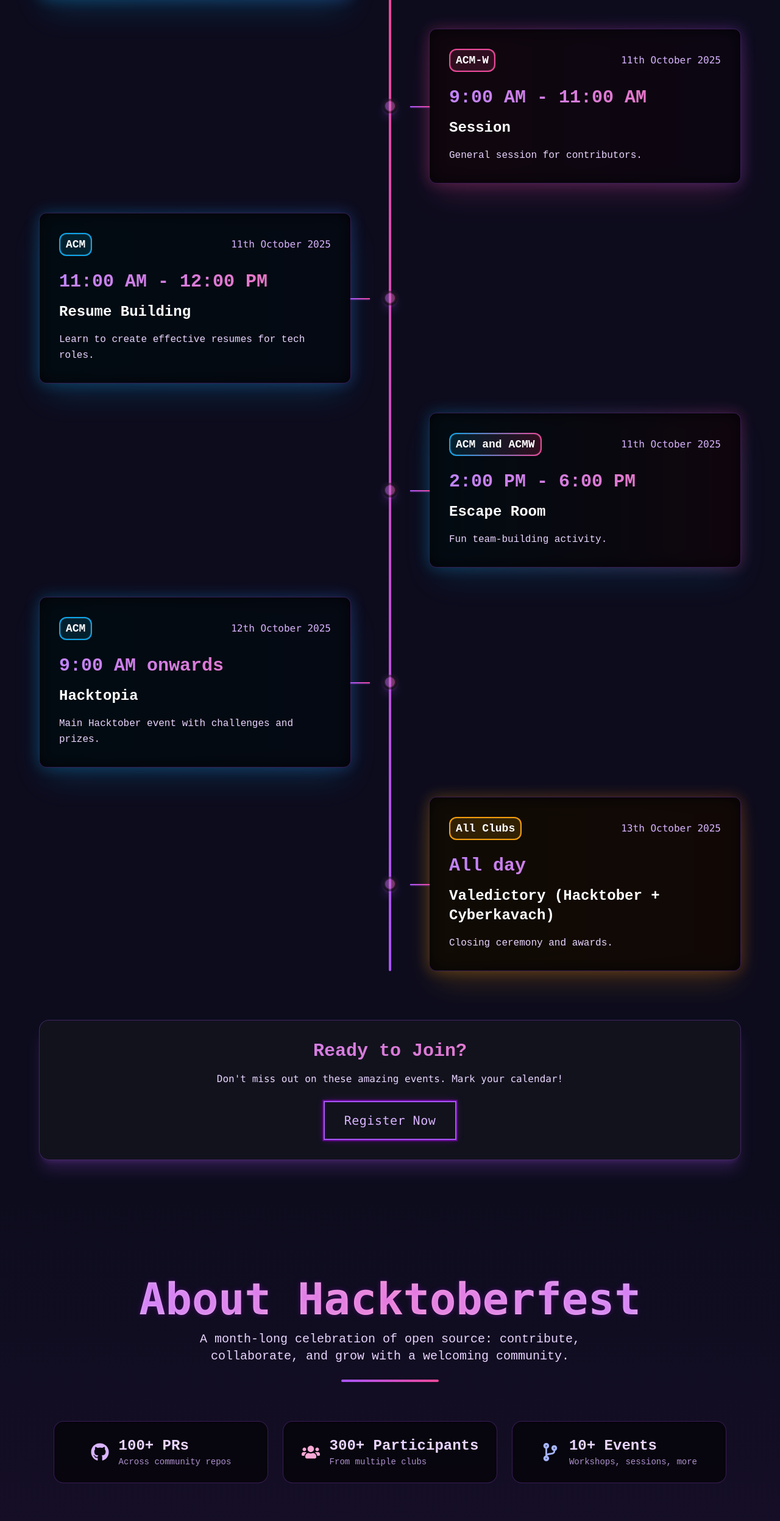
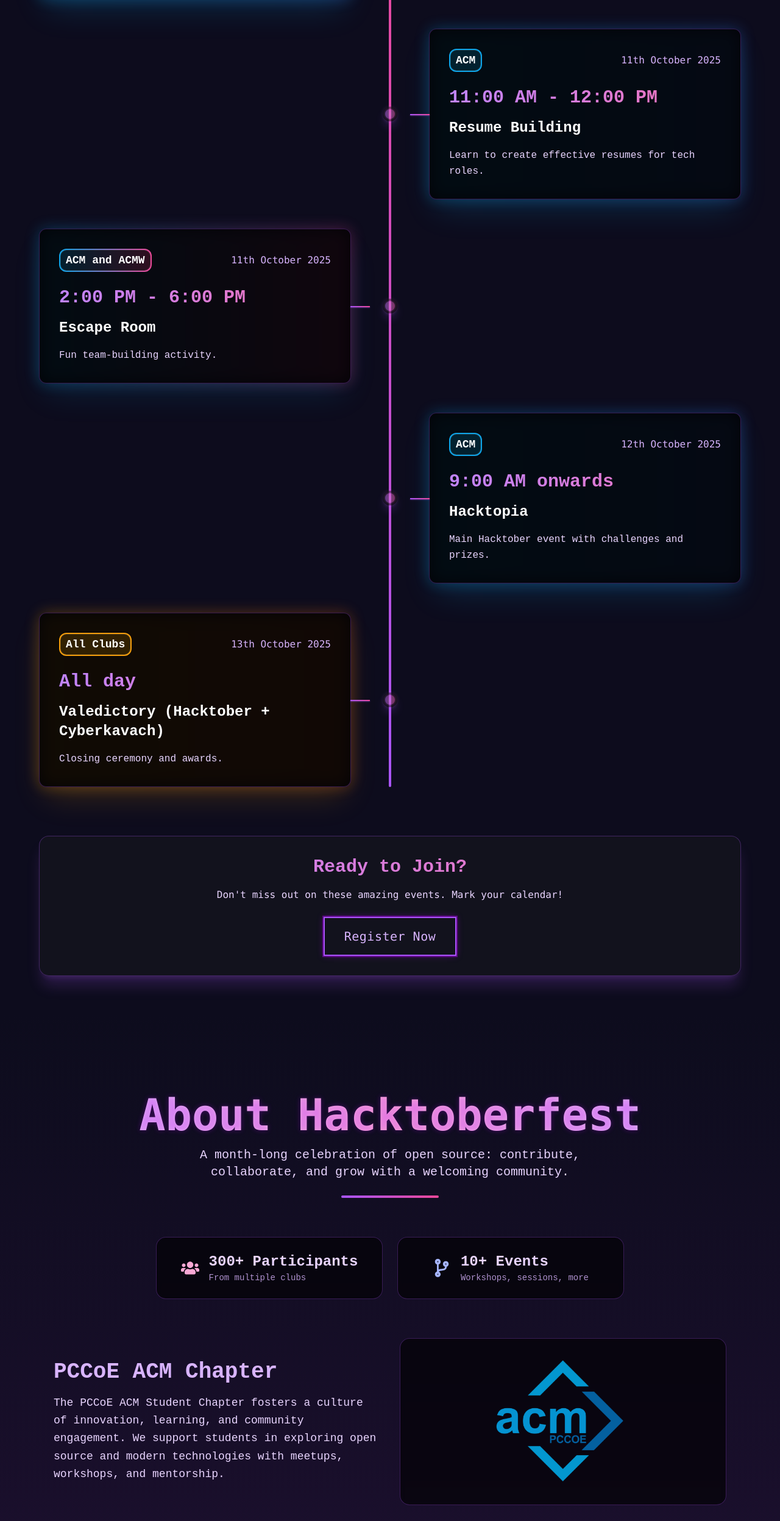
Before and after one commit to Krushnakant-08/Hacktober-frontend, a React (Create React App) app: page / in a window 1280 px wide. Shown: the part 2717-5212 px from the top of the page at 61% size. Built offline with nearby package versions, Linux system fonts and the light colour scheme.

Commit message:
About and events changed

```diff
--- a/src/data/events.js
+++ b/src/data/events.js
@@ -45,15 +45,7 @@
     club: "ACM"
   },
 
-  {
-    id: 6,
-    time: "9:00 AM - 11:00 AM",
-    date: "11th October 2025",
-    title: "Session",
-    description: "General session for contributors.",
-    type: "session",
-    club: "ACM-W"
-  },
+
   {
     id: 7,
     time: "11:00 AM - 12:00 PM",
--- a/src/pages/About.js
+++ b/src/pages/About.js
@@ -1,4 +1,4 @@
-import React from "react";
+  import React from "react";
 import { FaGithub, FaUsers, FaCodeBranch, FaCheckCircle } from "react-icons/fa";
 
 const goals = [
@@ -28,14 +28,7 @@
         </section>
 
         {/* Stats */}
-        <section className="mb-16 grid grid-cols-1 sm:grid-cols-3 gap-6">
-          <div className="bg-black/60 backdrop-blur-sm border border-purple-500/30 rounded-2xl p-6 flex items-center gap-4 justify-center">
-            <FaGithub className="text-3xl text-purple-300" aria-hidden="true" />
-            <div>
-              <div className="text-2xl font-bold text-purple-200">100+ PRs</div>
-              <div className="text-purple-300/80 text-sm">Across community repos</div>
-            </div>
-          </div>
+        <section className="mb-16 grid grid-cols-1 sm:grid-cols-2 gap-6 max-w-3xl mx-auto">
           <div className="bg-black/60 backdrop-blur-sm border border-purple-500/30 rounded-2xl p-6 flex items-center gap-4 justify-center">
             <FaUsers className="text-3xl text-pink-300" aria-hidden="true" />
             <div>
```
